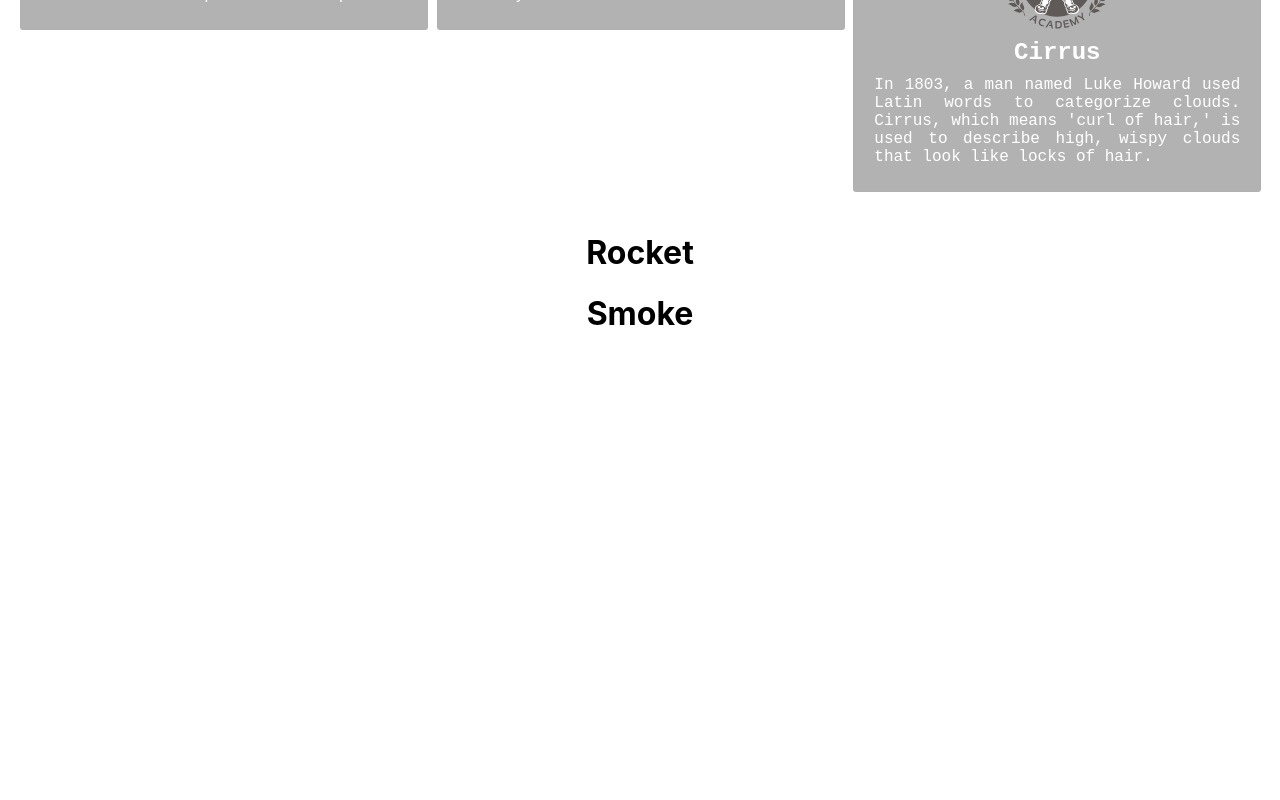
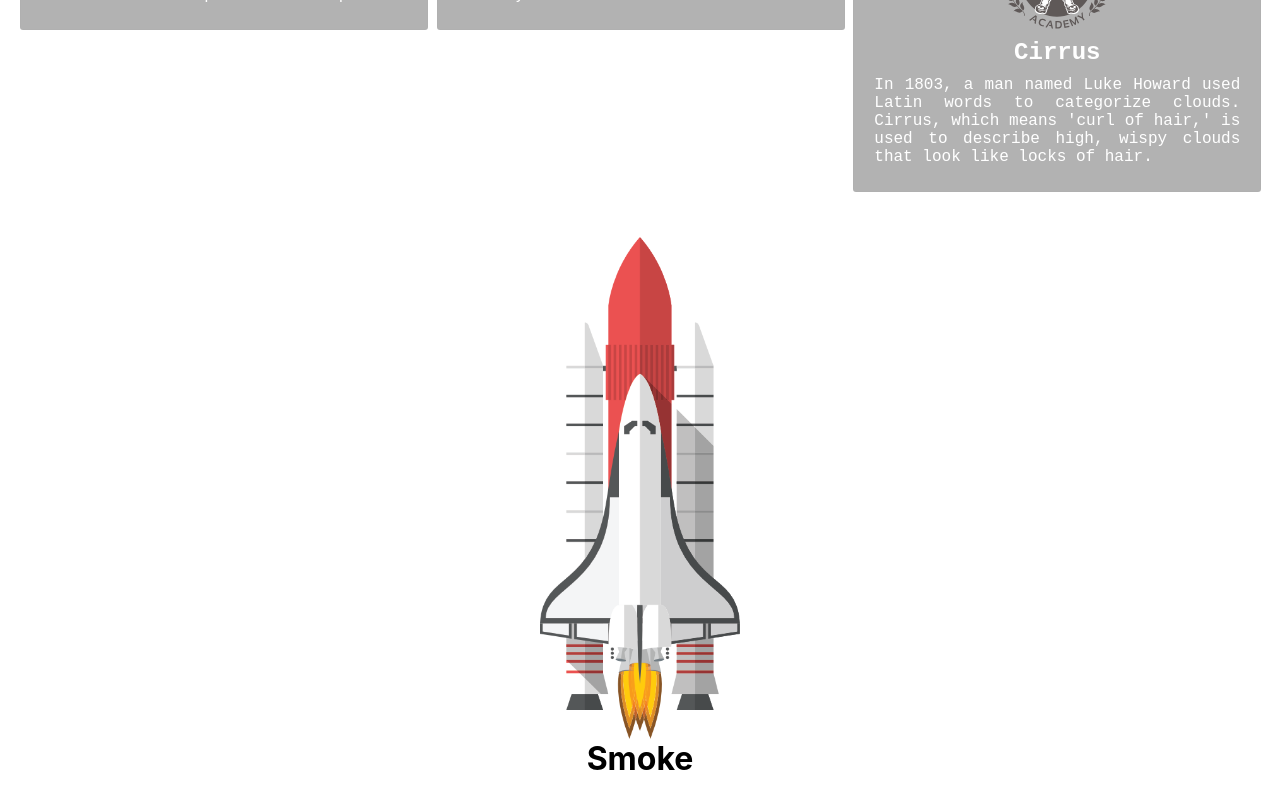
Before and after one commit to stijn-veren/rbs-eh, a React (Create React App) app: page / in a window 1280 px wide. Shown: the part 1460-2260 px from the top of the page. Before the commit the page ends 1814 px from the top, so only its background shows below. Built offline with nearby package versions, Linux system fonts and the light colour scheme.

Commit message:
Add rocket

```diff
--- a/src/Rocket/Rocket.js
+++ b/src/Rocket/Rocket.js
@@ -1,10 +1,13 @@
 import React from 'react'
+
+// CSS
+import styles from './Rocket.module.css'
 
 export default class App extends React.Component {
   render() {
     return (
       <div>
-        <h1>Rocket</h1>
+        <img src="/shuttle.png" alt="shuttle" className={styles.img} />
       </div>
     )
   }
--- a/src/Rocket/Rocket.module.css
+++ b/src/Rocket/Rocket.module.css
@@ -0,0 +1,9 @@
+.img {
+  position: relative;
+  bottom: -25px;
+  width: 200px;
+  margin-top: 0;
+  margin-bottom: 0;
+  height: auto;
+  z-index: 99;
+}
```
